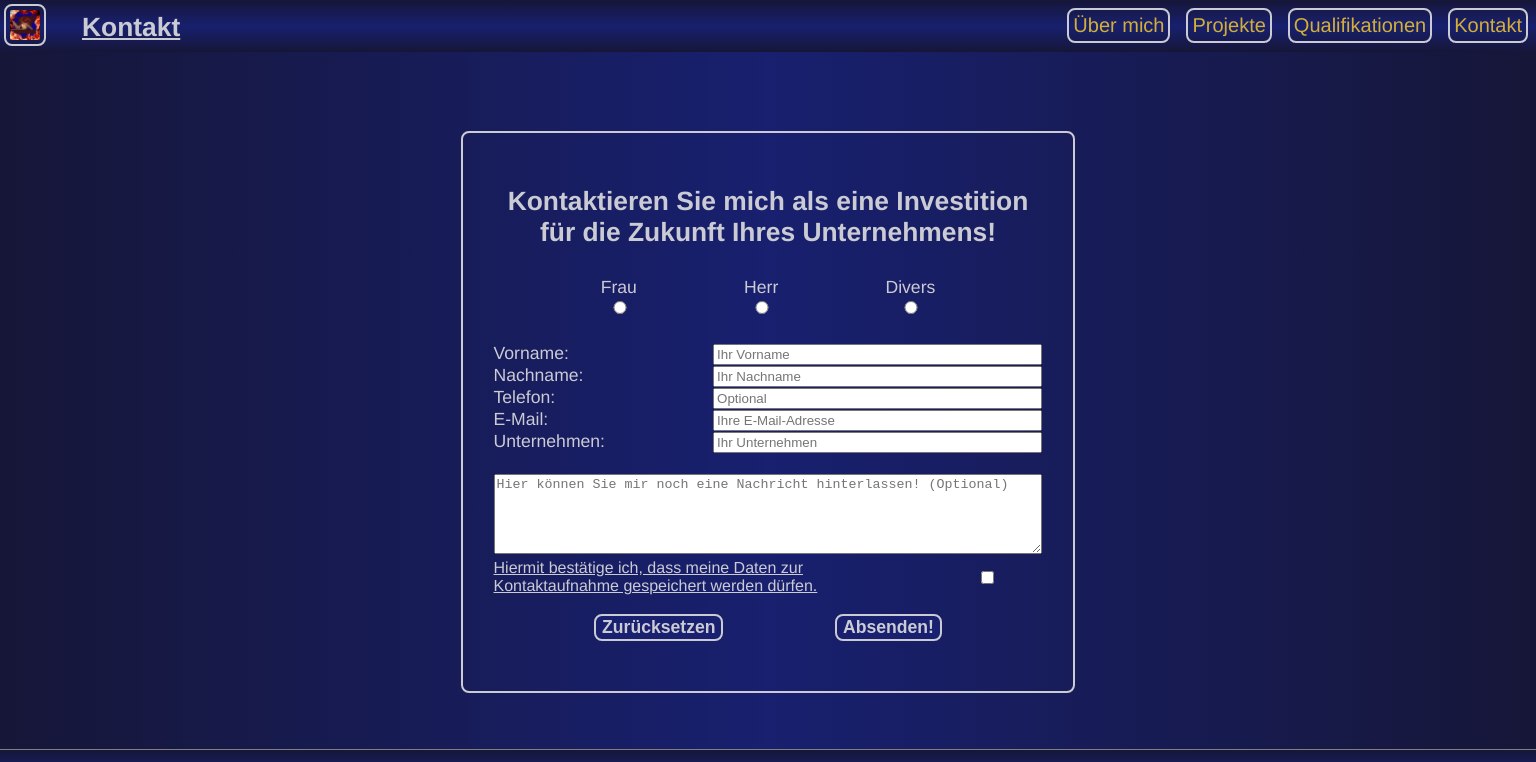
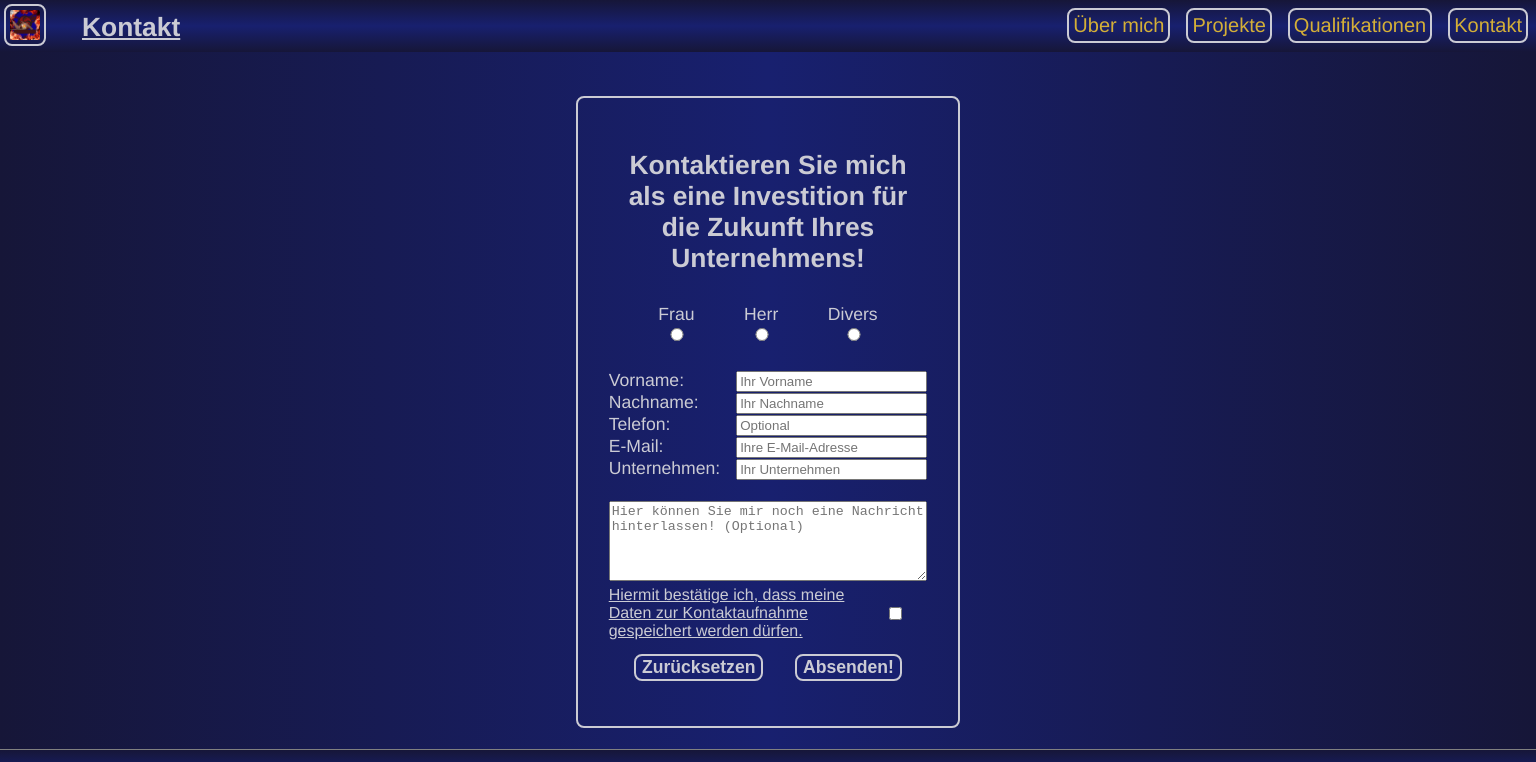
Before and after one commit to LarsOFinke/MyPortfolio, an Angular app in the folder frontend/: page /contact in a window 1536 px wide. Shown: the top 762 px of the page. Built offline with nearby package versions, Linux system fonts and the light colour scheme.

Commit message:
Added media-queries for the contact-page

```diff
--- a/frontend/src/app/components/contact/contact.component.css
+++ b/frontend/src/app/components/contact/contact.component.css
@@ -20,3 +20,15 @@
   text-align: right;
   justify-content: flex-end;
 }
+
+@media (min-width: 1023px) {
+  .custom-wrapper {
+    width: 40%;
+  }
+}
+
+@media (min-width: 1439px) {
+  .custom-wrapper {
+    width: 25% !important;
+  }
+}
```
